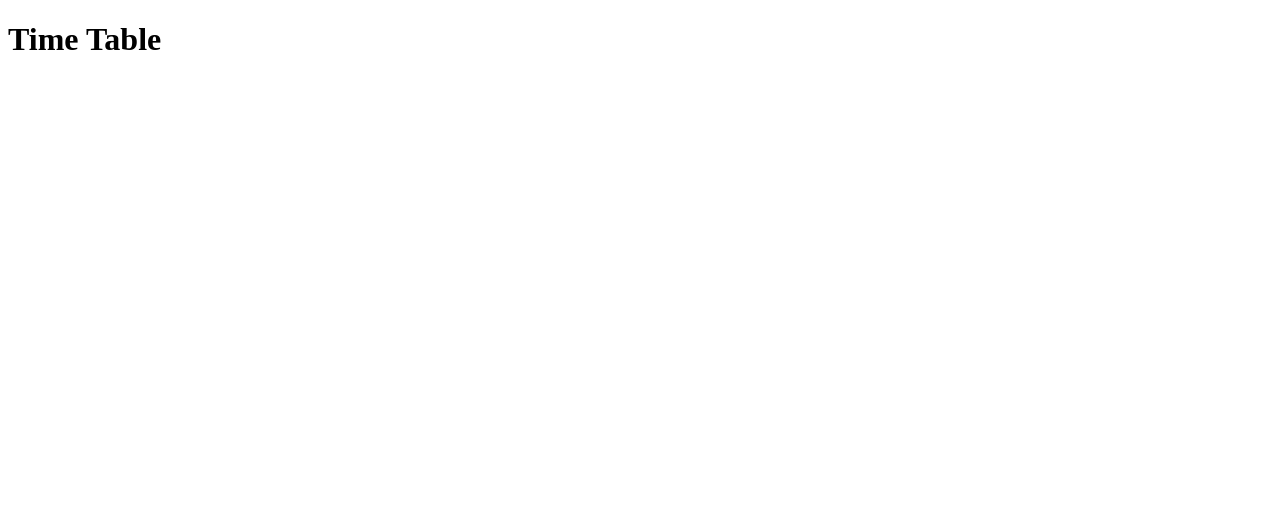
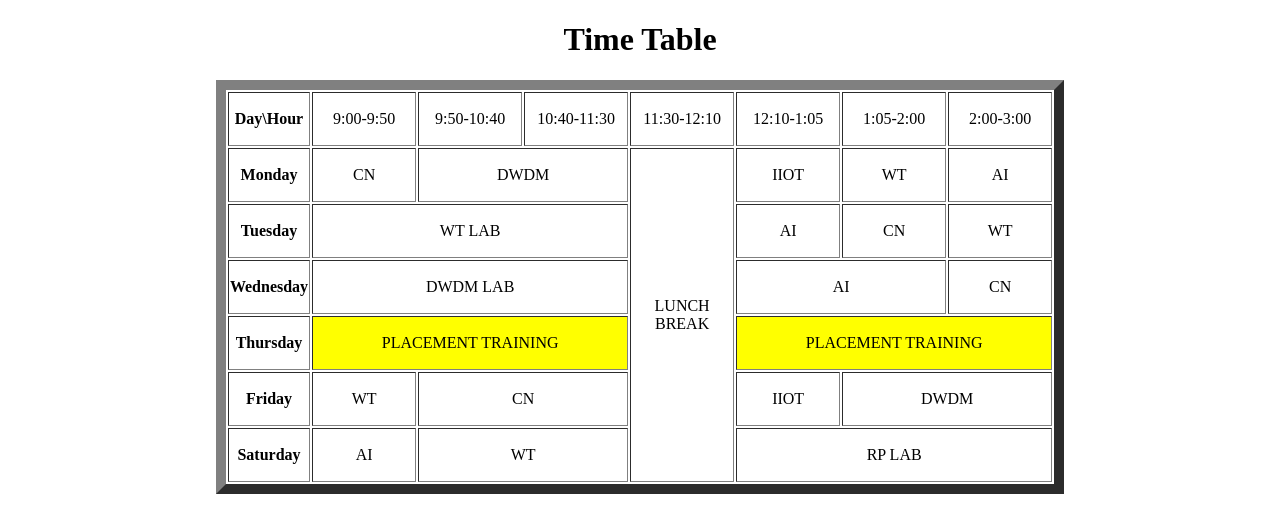
Before and after one commit to Arafath1818/HTMLprojects, a plain HTML site: page TimeTable/main.html in a window 1280 px wide. Drawn offline with Linux system fonts and the light colour scheme.

Commit message:
complete code

```diff
--- a/TimeTable/main.html
+++ b/TimeTable/main.html
@@ -4,9 +4,83 @@
     <meta charset="UTF-8">
     <meta name="viewport" content="width=<device-width>, initial-scale=1.0">
     <title>Document</title>
+    <style>
+        .h{
+            background-color: yellow;
+        }
+        </style>
 </head>
 <body>
-    <h1>Time Table</h1>
+    <center><h1>Time Table</h1></center>
+    <table border="10px" align="center" id="table">
+        <tr>
+            <th >
+                Day\Hour
+            </th>
+            <td width="100" height="50" align="CENTER">
+                9:00-9:50
+            </td>
+            <td width="100" height="50" align="CENTER">
+                9:50-10:40
+            </td>
+            <td width="100" height="50" align="CENTER">
+                10:40-11:30
+            </td>
+            <td width="100" height="50" align="CENTER">
+                11:30-12:10
+            </td>
+            <td width="100" height="50" align="CENTER">
+                12:10-1:05
+            </td>
+            <td width="100" height="50" align="CENTER">
+                1:05-2:00
+            </td>
+            <td width="100" height="50" align="CENTER">
+                2:00-3:00
+            </td>
+        </tr>
+        <tr>
+            <th>Monday</th>
+            <td width="100" height="50" align="CENTER" colspan="1">CN</td>
+            <td width="100" height="50" align="CENTER" colspan="2">DWDM</td>
+            <td width="100" height="50" align="CENTER" rowspan="6"><center>LUNCH<br>BREAK</center></td>
+            <td width="100" height="50" align="CENTER" colspan="1">IIOT</td>
+            <td width="100" height="50" align="CENTER" colspan="1">WT</td>
+            <td width="100" height="50" align="CENTER" colspan="1">AI</td>
+        </tr>
+        <tr>
+            <th>Tuesday</th>
+            <td width="100" height="50" align="CENTER"colspan="3">WT LAB</td>
+            <td width="100" height="50" align="CENTER"colspan="1">AI</td>
+            <td width="100" height="50" align="CENTER" colspan="1">CN</td>
+            <td  width="100" height="50" align="CENTER"colspan="1">WT</td>
+        </tr>
+         <tr>
+            <th>Wednesday</th>
+            <td width="100" height="50" align="CENTER"colspan="3">DWDM LAB</td>
+            <td width="100" height="50" align="CENTER"colspan="2">AI</td>
+            <td width="100" height="50" align="CENTER"colspan="1">CN</td>
+        </tr>
+        <tr>
+            <th>Thursday</th>
+            <td width="100" height="50" align="CENTER"class="h" colspan="3">PLACEMENT TRAINING</td>
+            <td width="100" height="50" align="CENTER"class="h" colspan="3">PLACEMENT TRAINING</td>
+        </tr>
+         <tr>
+            <th>Friday</th>
+            <td width="100" height="50" align="CENTER"colspan="1">WT</td>
+            <td width="100" height="50" align="CENTER"colspan="2">CN</td>
+            <td width="100" height="50" align="CENTER"colspan="1">IIOT</td>
+            <td width="100" height="50" align="CENTER"colspan="2">DWDM</td>
+        </tr>
+         <tr>
+            <th>Saturday</th>
+            <td width="100" height="50" align="CENTER" colspan="1">AI</td>
+            <td width="100" height="50" align="CENTER" colspan="2">WT</td>
+            <td width="100" height="50" align="CENTER" colspan="3">RP LAB</td>
+        </tr>
+    </table>
+
 
 </body>
 </html>
```
